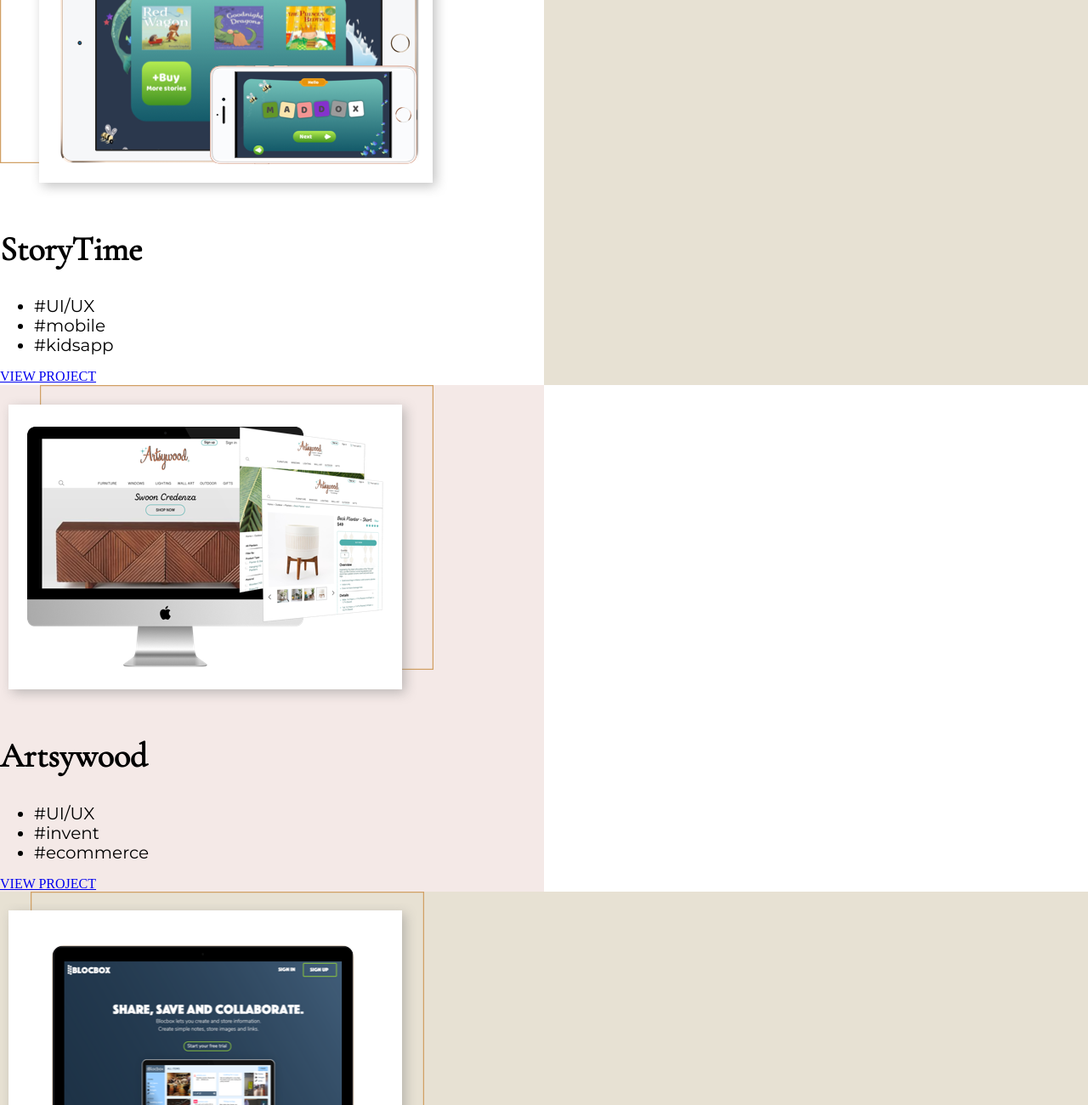
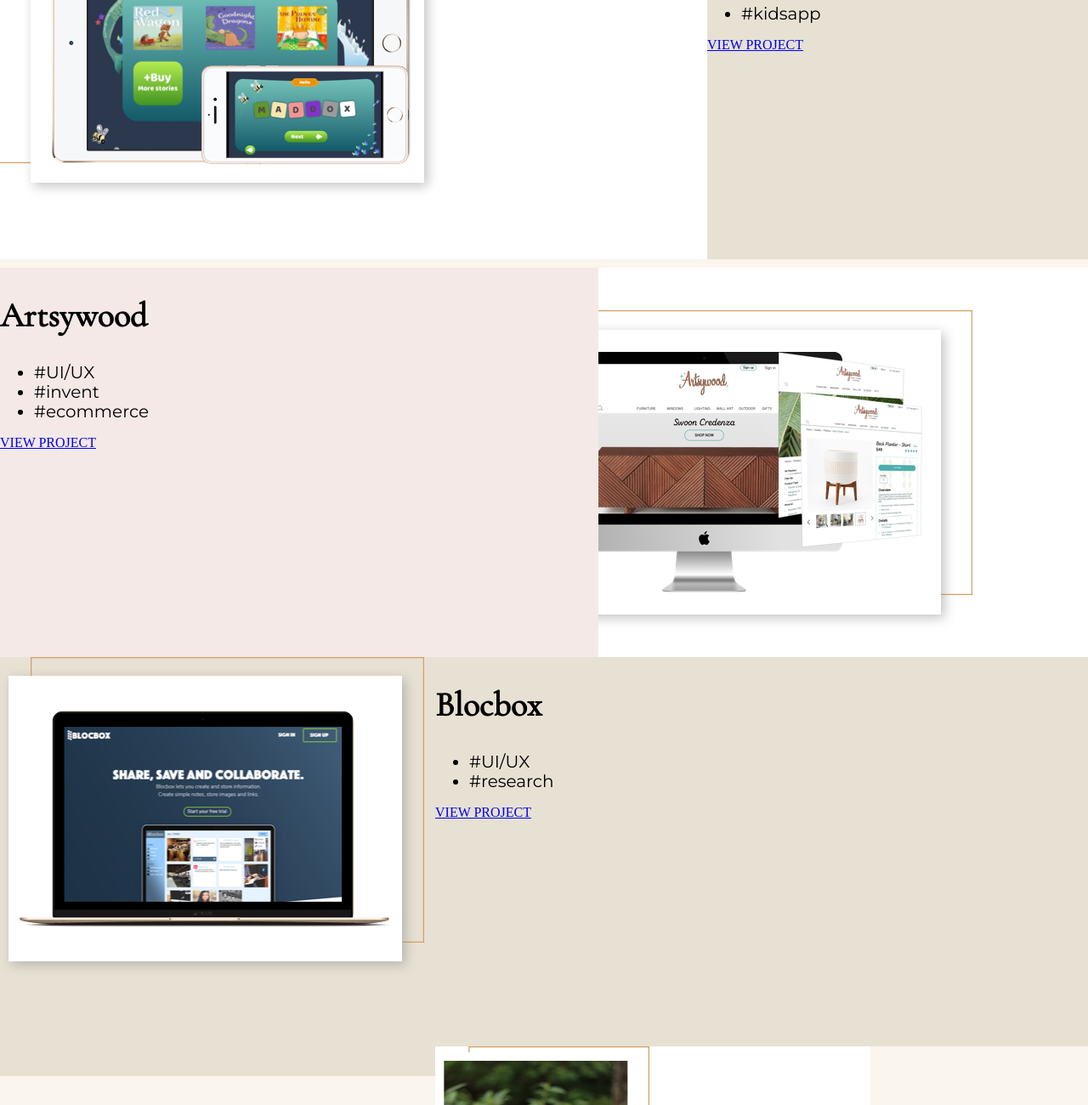
Before and after one commit to knm0727/knm0727.github.io, a plain HTML site: page index.html in a window 1280 px wide. Shown: the part 1217-2517 px from the top of the page at 85% size. Drawn offline with nearby package versions, Linux system fonts and the light colour scheme.

Commit message:
more css

```diff
--- a/css/styles.css
+++ b/css/styles.css
@@ -43,23 +43,81 @@ btn-outline{
   color:#D99D53;
 }
 
-section.Project-one{
-  background: linear-gradient(to right,  #FFFFFF 0%,#FFFFFF 50%,#E7E1D3 50%,#E7E1D3 100%);
+.Project1 {
+  height: 458px;
+}
+.project1-left {
+  float: left;
+  width: 65%;
+  height: 488px;
+  background-color: #FFFFFF;
+  margin-top: -40px
+}
+.project1-right {
+  float: right;
+  width: 35%;
+  height: 458px;
+  background-color: #E7E1D3;
+  margin-top: -10px;
+}
+.storytime-pic{
+  margin: 40px 0 40px -10px;
+}
+
+.Project2 {
+  height: 458px;
+}
+.project2-right {
+  float: right;
+  width: 45%;
+  height: 458px;
+  background-color: #FFFFFF;
+}
+.project2-left {
+  float: left;
+  width: 55%;
+  height: 458px;
+  background: #F4E9E7;
+}
+.artsywood-pic {
+  margin: 50px 0px 50px -70px;
 }
 
 
-section.Project-two{
-  background: linear-gradient(to right,  #F4E9E7 0%,#F4E9E7 50%,#FFFFFF 50%,#FFFFFF 100%);
+.Project3{
+  height: 458px;
+}
+.project3-right{
+  float: right;
+  height: 458px;
+  width:60%;
+  background: #E7E1D3;
+}
+.project3-left{
+  float: left;
+  height: 493px;
+  width: 40%;
+  background: #E7E1D3;
 }
 
-section.Project-three{
-background: #E7E1D3;
+
+.Profile-and-Skills{
+  height:675px;
+}
+.profile-left {
+  float: left;
+  width: 40%;
+  height: 635px;
+  background: #FFFFFF;
+}
+.skills-right {
+  float: right;
+  width: 60%;
+  height: 458px;
+  background: #F4E9E7;
+  margin-top: -30px;
 }
 
-section.skills{
-  background: #F4E9E7;
-}
-
-section.profile-container{
-background: linear-gradient(to right,  #FFFFFF 0%,#FFFFFF 50%,#E7E1D3 50%,#E7E1D3 100%);
-}
+  .design-element{
+    float: right;
+  }
--- a/index.html
+++ b/index.html
@@ -43,14 +43,18 @@
     <img src="siteimages/site-pic.png" alt="Portfolio" />
     </div>
 </header>
-<main role="main">
 
 <!---PROJECT SECTION--->
 
 <!---PROJECT ONE--->
-<section class="Project-one">
-  <div class="project containercontainer">
+<main role="main">
+<section class="Project1">
+  <div class="project1-left">
+    <div class="storytime-pic">
      <img src="siteimages/Storytime.png" alt="Storytime" />
+    </div>
+  </div>
+  <div class ="project1-right">
     <h2>StoryTime</h2>
       <ul>
         <li>#UI/UX</li>
@@ -62,9 +66,13 @@
 </section>
 
 <!---PROJECT TWO-->
-<section class="Project-two">
-  <div class="project container">
+<section class="Project2">
+  <div class="project2-right">
+    <div class="artsywood-pic">
       <img src="siteimages/Artsywood.png" alt="Artsywood" />
+    </div>
+  </div>
+  <div class="project2-left">
       <h2>Artsywood</h2>
       <ul>
         <li>#UI/UX</li>
@@ -76,9 +84,11 @@
 </section>
 
 <!---PROJECT THREE-->
-<section class="Project-three">
-  <div class="project container">
+<section class="Project3">
+  <div class="project3-left">
     <img src="siteimages/Blocbox.png" alt="Blocbox" />
+  </div>
+  <div class="project3-right">
     <h2>Blocbox</h2>
     <ul>
      <li>#UI/UX</li>
@@ -88,15 +98,17 @@
   </div>
 </section>
 
-<!---PROFILE SECTION-->
-<section class="profile-container">
+<!---PROFILE & SKILLS SECTION-->
+<div class="Profile-and-Skills">
+<!--PROFILE-->
+<section class="profile-left">
   <img src="siteimages/Profile-pic.png" alt="Profile-picture" />
   <p>UX/UI Designer with frontend knowlege focused designing pixel perfect, easy to use interfaces.</p>
   <div class="btn-outline"><a href="viewproject.html">ABOUT ME</a></div>
 </section>
 
-<!---SKILLS SECTION-->
-  <section class="skills"
+<!---SKILLS-->
+  <section class="skills-right"
     <div class="skills-container">
       <h2>My Skills</h2>
       <ul class="Skills-Type">
@@ -126,11 +138,14 @@
           </ul>
         </li>
       </ul>
-      <section class="design-element">
-        <img src="siteimages/Downarrows.png" alt="down triangles">
+    </div>
   </section>
 </div>
-  </section>
+
+<!--DESIGN ARROWS-->
+<div class="design-element">
+  <img src="siteimages/Downarrows.png" alt="down triangles">
+</div>
 </main>
 
 <!--- Footer --->
@@ -142,7 +157,6 @@
     <nav class="link-block middle-footer-block one-third">
       <ul>
         <li><a href="">E-mail me</a></li>
-
       </ul>
    </nav>
    <div class="right-footer-block one-third">
```
Lines whose indentation alone changed are shown as unchanged.
